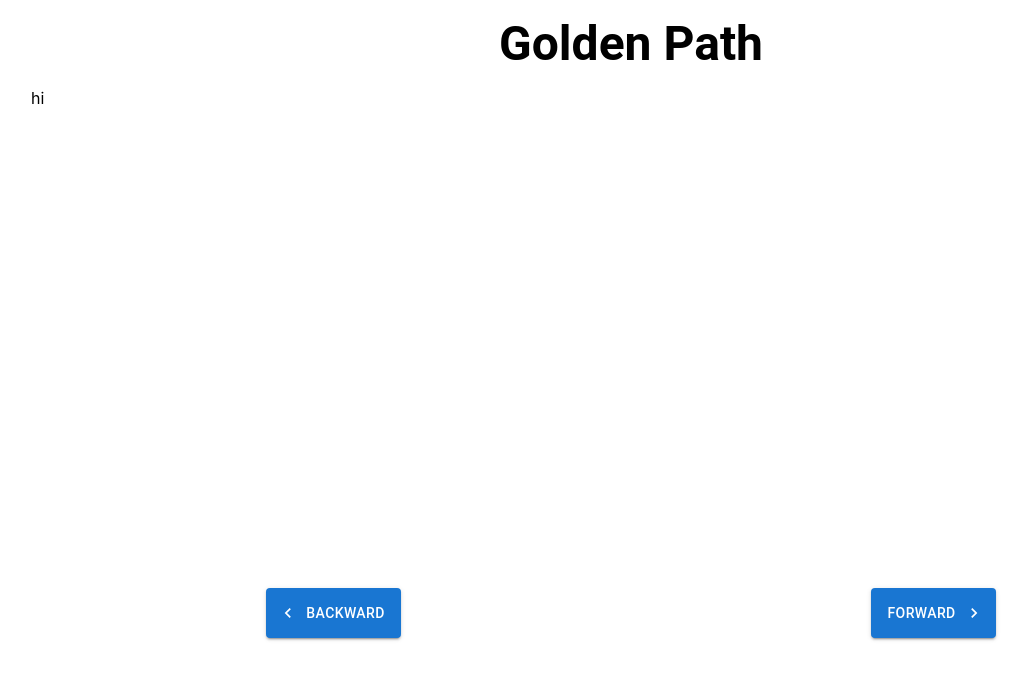
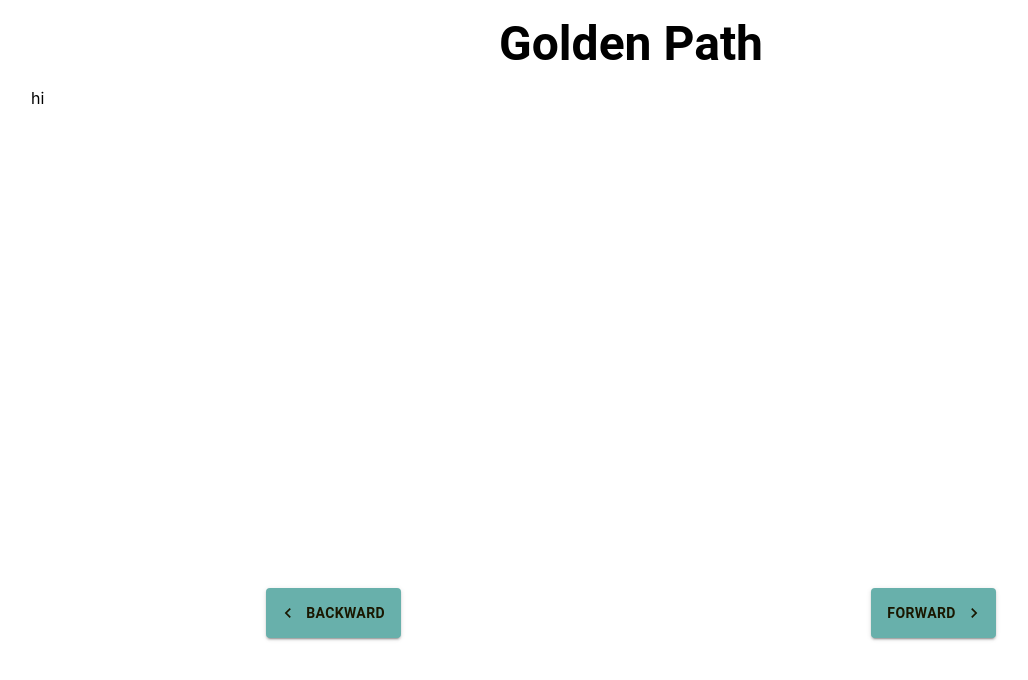
Before and after one commit to RuinedRuins/golden-path, a Next.js app: page / in a window 1280 px wide. Shown: the top 680 px of the page, without its empty margins (9-1037 px from the left). Built offline with nearby package versions, Linux system fonts and the light colour scheme.

Commit message:
feat: :sparkles: - Refer above

```diff
--- a/components/Button.js
+++ b/components/Button.js
@@ -1,12 +1,27 @@
 import { Button } from "@mui/material";
+import { useState } from "react";
 
-const CustomButton = ({ text, startIcon, endIcon }) => {
+const CustomButton = ({
+  text,
+  startIcon,
+  endIcon,
+  bgColor,
+  color,
+  onHoverColor,
+}) => {
   return (
     <Button
       variant="contained"
-      color="primary"
       startIcon={startIcon}
       endIcon={endIcon}
+      sx={{
+        color: color,
+        backgroundColor: bgColor,
+        fontWeight: 600,
+        "&:hover": {
+          backgroundColor: onHoverColor,
+        },
+      }}
     >
       {text}
     </Button>
--- a/styles/globals.css
+++ b/styles/globals.css
@@ -20,7 +20,7 @@ a {
     color-scheme: dark;
   }
   body {
-    color: black;
-    background: #d3cfb5;
+    color: #1a1700;
+    background: #ffebaa;
   }
 }
```
